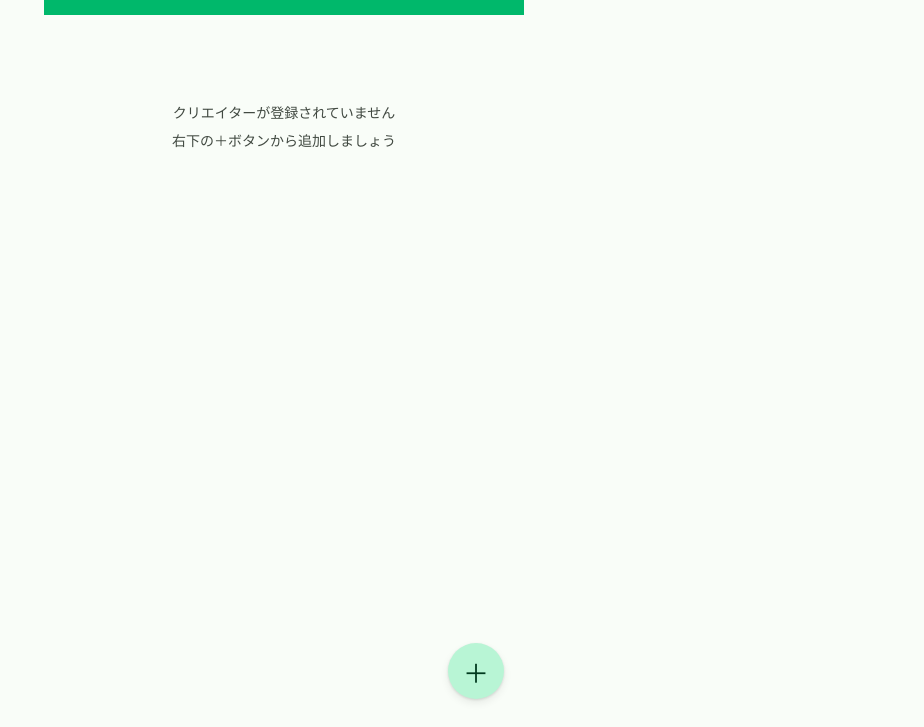
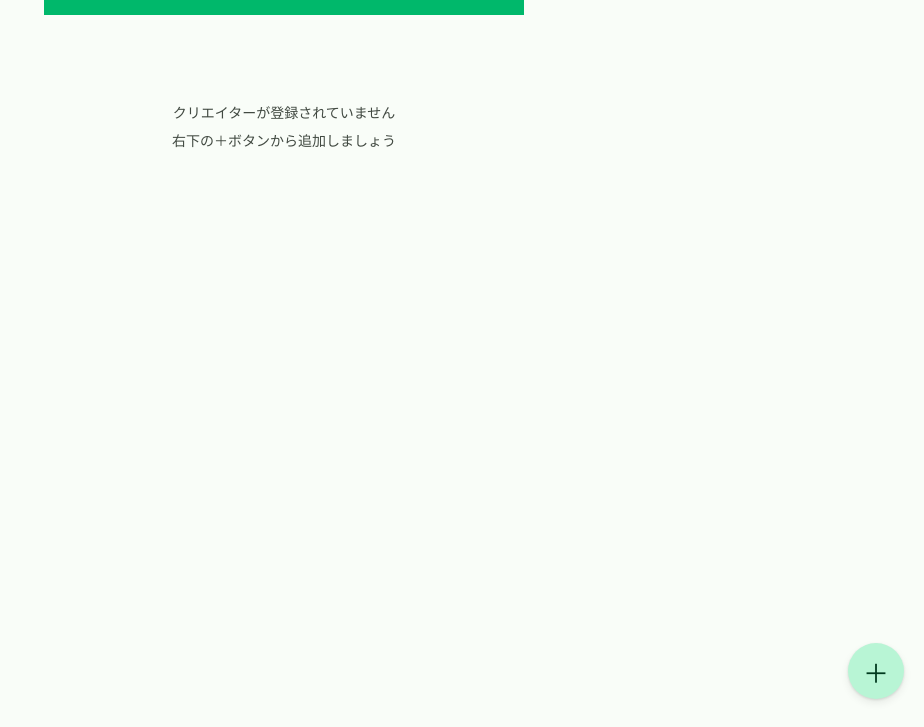
Before and after one commit to hasyamo/ohayomi, a website built with Vite: page index.html in a window 1280 px wide. Shown: the part 73-800 px from the top of the page, without its empty margins (356-1280 px from the left). Built offline with nearby package versions, Linux system fonts and the light colour scheme.

Commit message:
横スクロール抑止とFAB位置の修正
🤖 Generated with [Claude Code](https://claude.com/claude-code)

Co-Authored-By: Claude <noreply@anthropic.com>

```diff
--- a/src/style.css
+++ b/src/style.css
@@ -21,12 +21,17 @@
   box-sizing: border-box;
 }
 
+html {
+  overflow-x: hidden;
+}
+
 body {
   font-family: -apple-system, BlinkMacSystemFont, 'Hiragino Sans', 'Segoe UI', Roboto, sans-serif;
   background: var(--surface);
   color: var(--on-surface);
   -webkit-tap-highlight-color: transparent;
   -webkit-font-smoothing: antialiased;
+  overflow-x: hidden;
 }
 
 #app {
@@ -35,6 +40,7 @@ body {
   min-height: 100dvh;
   background: var(--surface);
   position: relative;
+  overflow-x: hidden;
 }
 
 /* --- Header (M3 Top App Bar) --- */
@@ -211,7 +217,7 @@ body {
 .fab {
   position: fixed;
   bottom: 28px;
-  right: calc(50% - 240px + 20px);
+  right: 20px;
   width: 56px;
   height: 56px;
   border-radius: 50%;
@@ -228,12 +234,6 @@ body {
   justify-content: center;
   transition: transform 0.12s, box-shadow 0.12s;
   z-index: 10;
-}
-
-@media (max-width: 480px) {
-  .fab {
-    right: 20px;
-  }
 }
 
 .fab:active {
```
